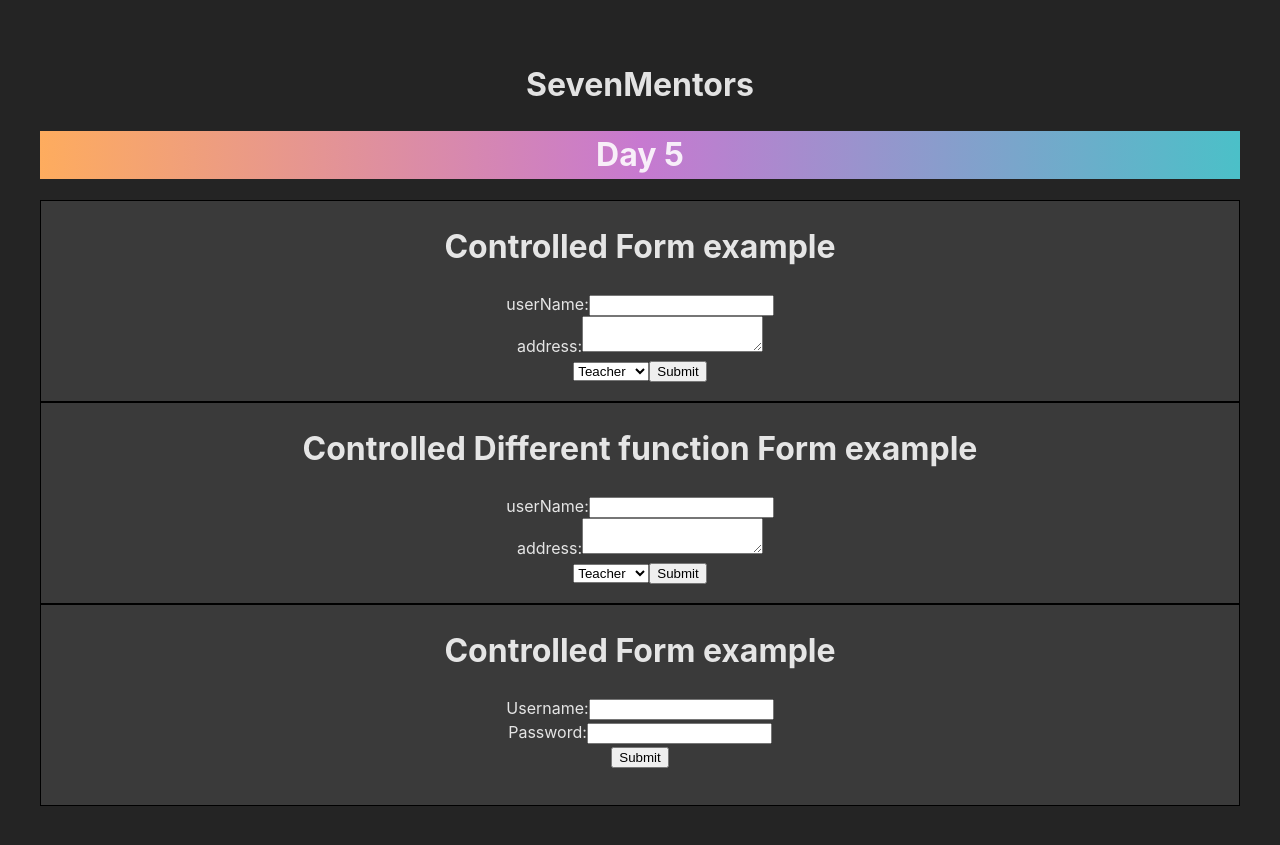
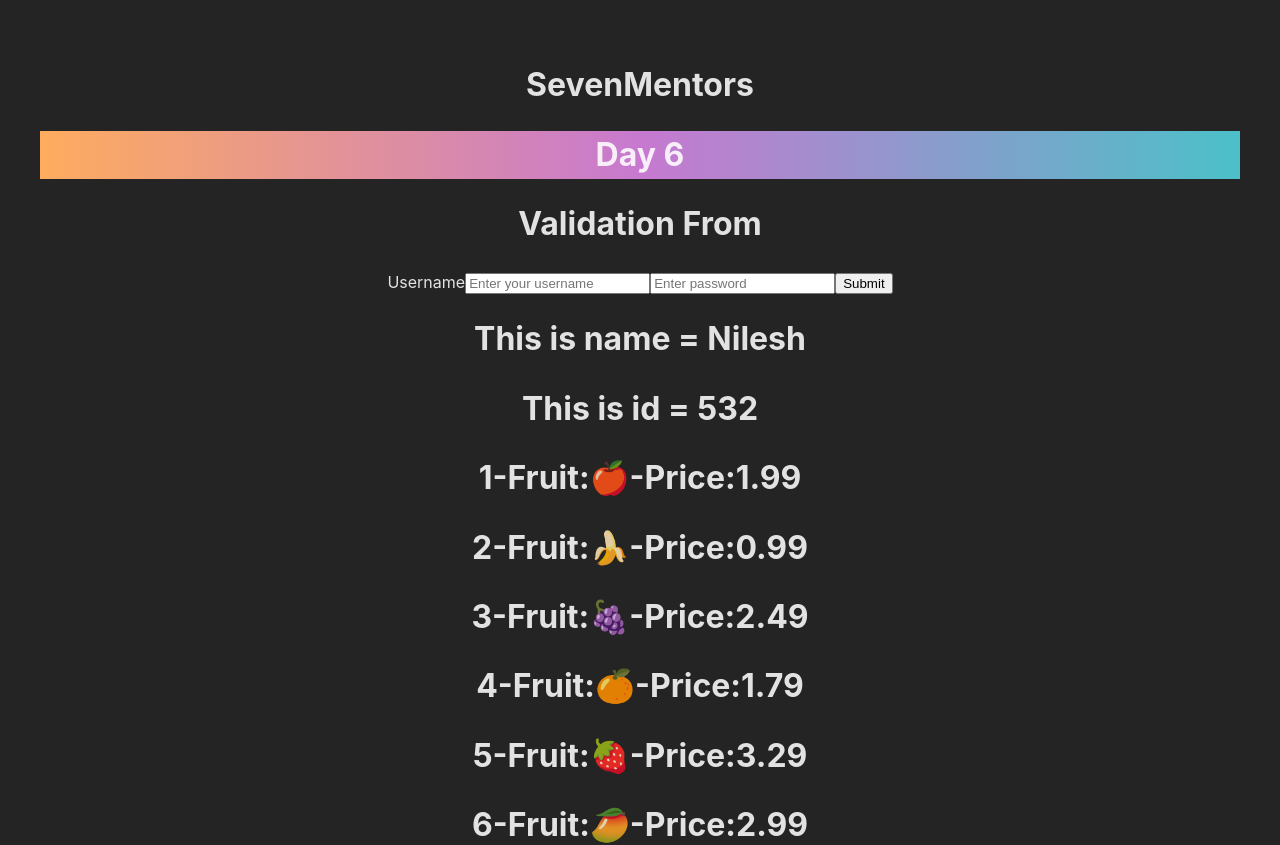
Before and after one commit to iambharatchavhan/MentorIntern, a React (Vite) app in the folder mentorIntern/: page / in a window 1280 px wide. Shown: the top 845 px of the page. Built offline with nearby package versions, Linux system fonts and the light colour scheme.

Commit message:
App updated

```diff
--- a/mentorIntern/src/App.jsx
+++ b/mentorIntern/src/App.jsx
@@ -23,6 +23,9 @@
 import Controlled from './Day5/Controlled'
 import ControlledDif from './Day5/ControlledDif'
 import UsernamePassword from './Day5/UserNamePassword'
+import ValidateForm from './Day6/FormValidation'
+import Destructuring from './Day6/Destructure'
+import List from './Day6/List'
 
 
 function App() {
@@ -57,11 +60,15 @@
 
    */}
 
- <Day2 day="5"/>
-{/* <Uncontrolled/> */}
+ {/* <Day2 day="5"/>
+<Uncontrolled/>
 <Controlled/>
 <ControlledDif/>
- <UsernamePassword/>
+ <UsernamePassword/> */}
+ <Day2 Day2 day="6"/>
+ <ValidateForm/>
+ <Destructuring name="Nilesh" id="532"/>
+ <List/>
 
 
 
```
